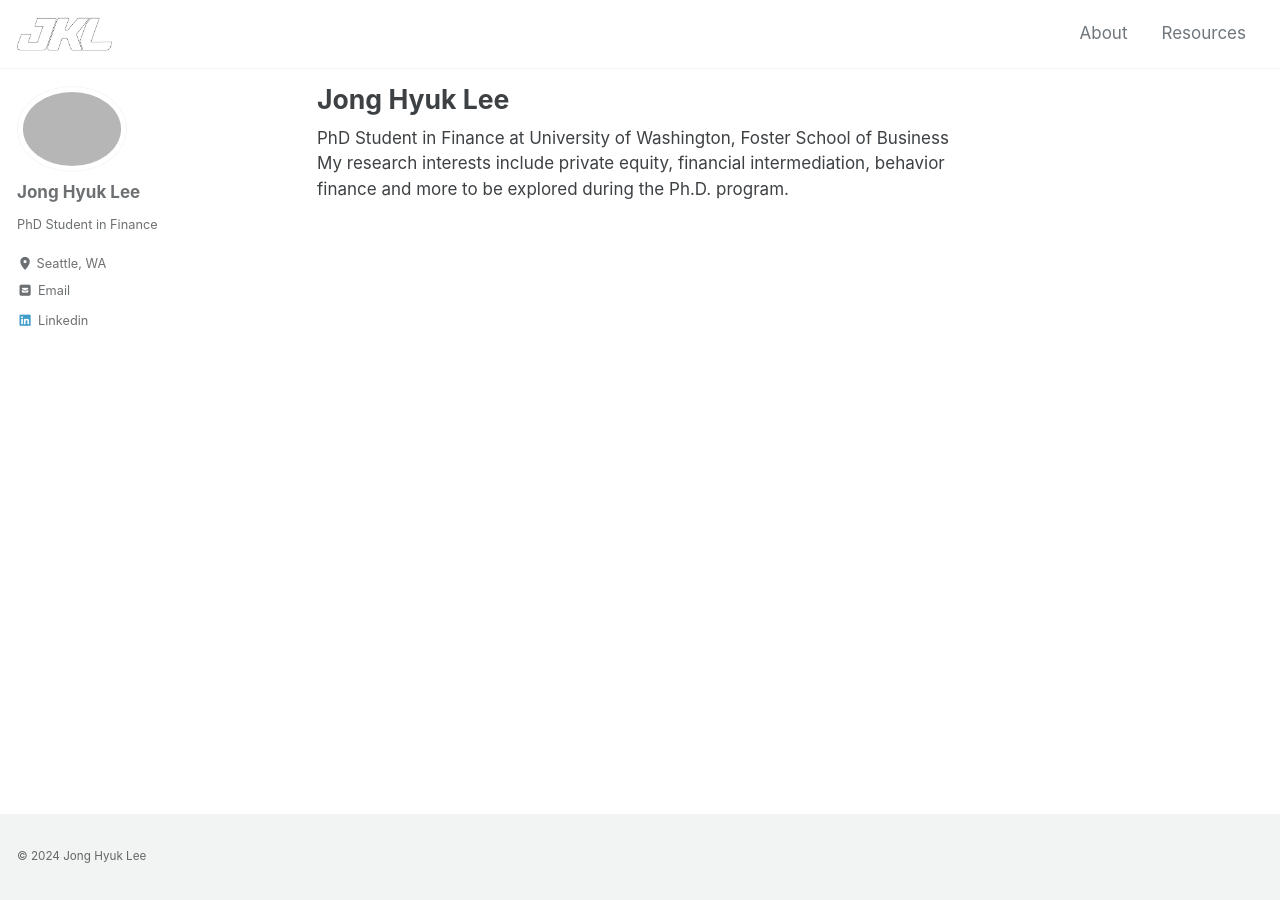
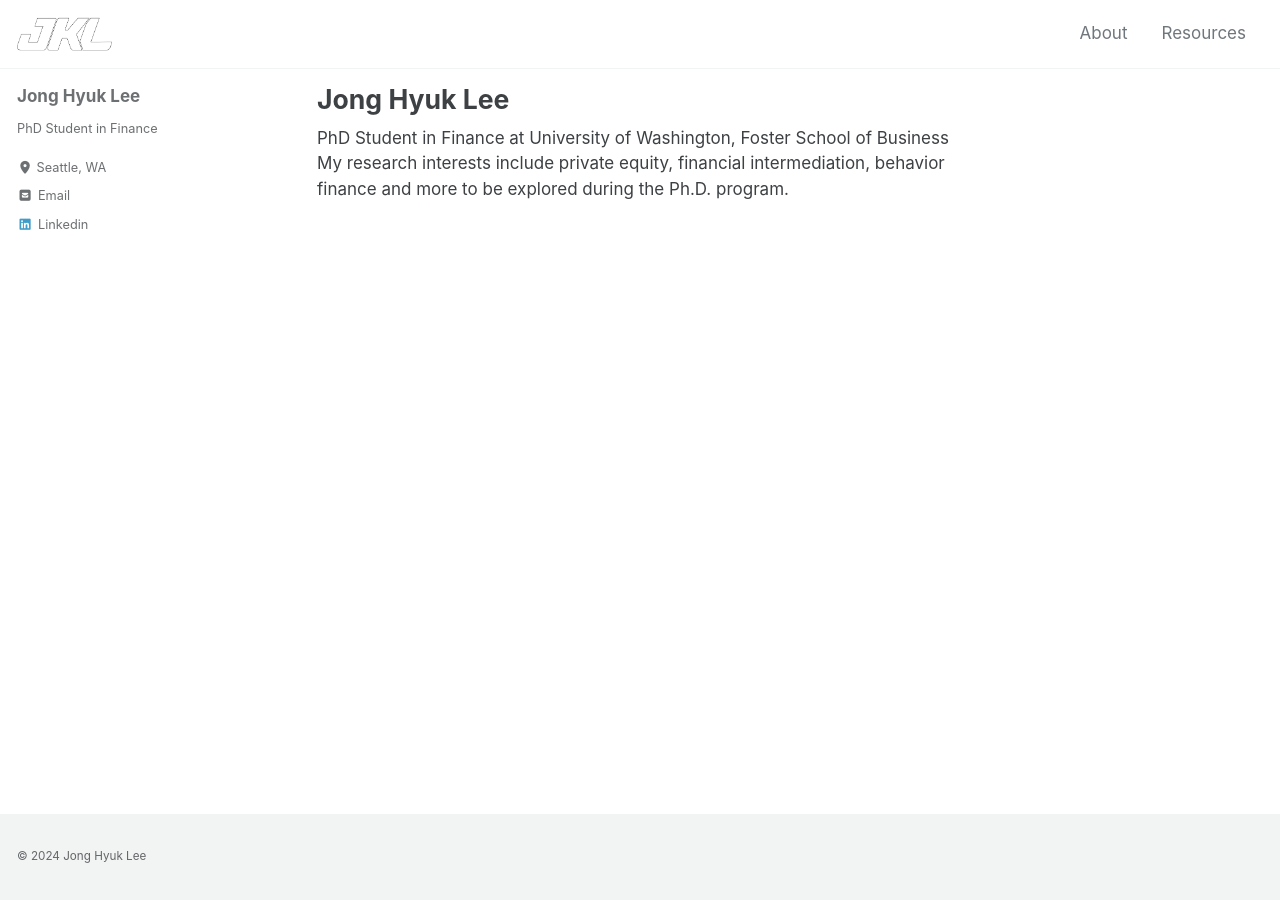
Before and after one commit to jhklee/jhklee.github.io, a Jekyll site: the page built from index.html, in a window 1280 px wide. Built offline with Jekyll 4.4.1, drawn with Linux system fonts in a browser that asks for light colours; cached includes are drawn as plain includes; the list of posts is cut into pages by our own code.

Commit message:
Update _config.yml

```diff
--- a/_config.yml
+++ b/_config.yml
@@ -114,7 +114,7 @@ analytics:
 # Site Author
 author:
   name             : "Jong Hyuk Lee"
-  avatar           : "https://jhklee.github.io/assets/images/bio-photo.jpg"
+  avatar           :
   bio              : "PhD Student in Finance"
   location         : "Seattle, WA"
   email            :
```
